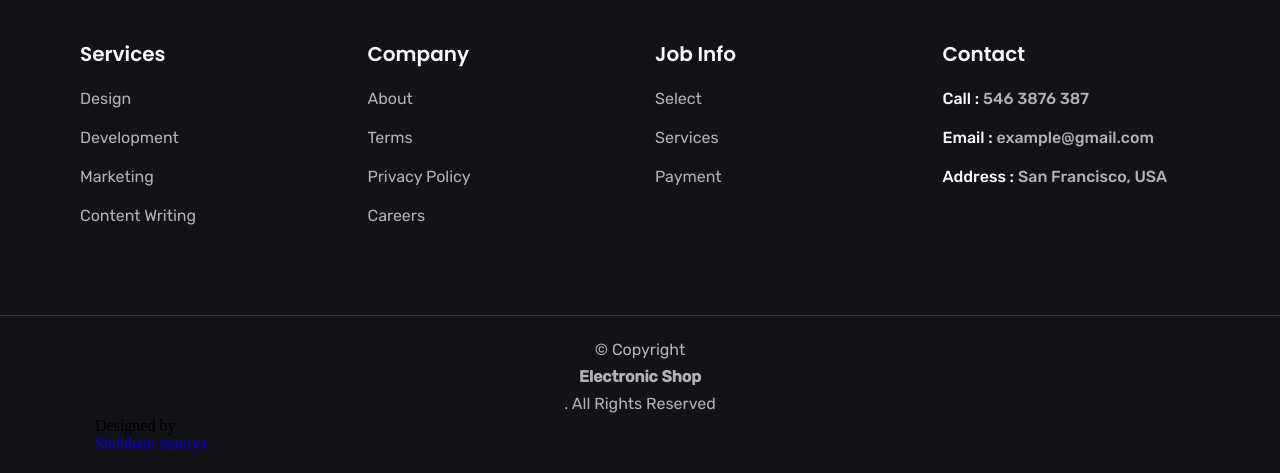
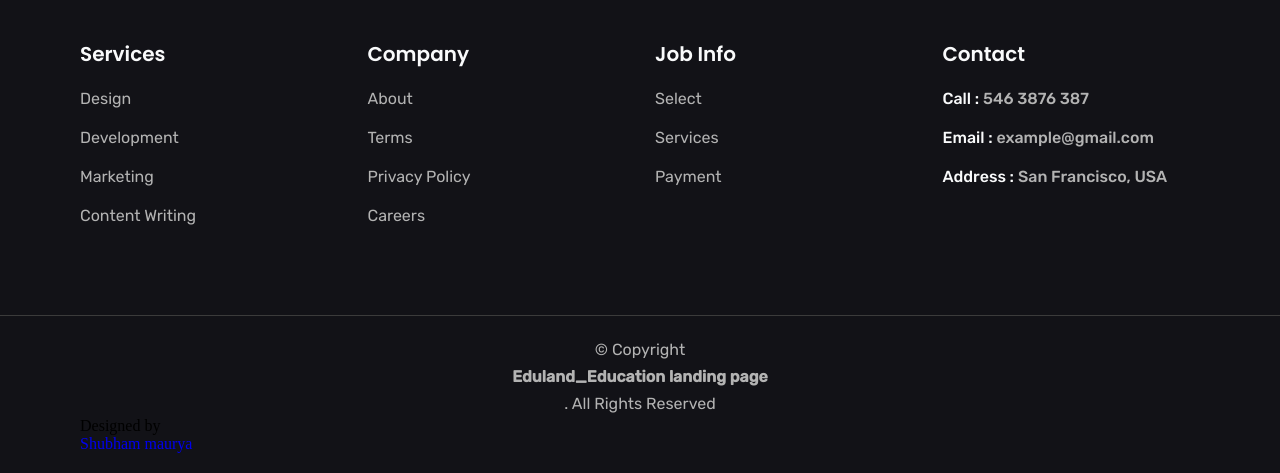
Before and after one commit to shubham-maurya2001/Eduland-Master, a plain HTML site: page index.html in a window 1280 px wide. Shown: the part 3919-4392 px from the top of the page. Drawn offline with nearby package versions, Linux system fonts and the light colour scheme.

Commit message:
Update index.html

```diff
--- a/index.html
+++ b/index.html
@@ -612,16 +612,14 @@
     </div>
 
     <div class="footer-bottom">
-      <div class="container">
-        <div class="container py-4">
+        <div class="container">
         <div class="copyright">
-          &copy; Copyright <strong><span>Electronic Shop</span></strong>. All Rights Reserved
+          &copy; Copyright <strong><span>Eduland_Education landing page</span></strong>. All Rights Reserved
         </div>
         <div class="credits">
           Designed by <a href="#">Shubham maurya</a>
         </div>
-      </div>
-      </div>
+       </div>
     </div>
 
   </footer>
```
